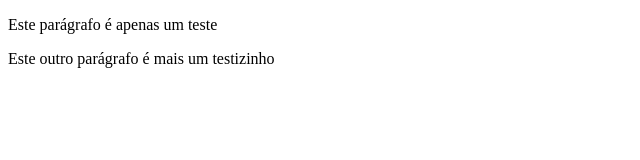
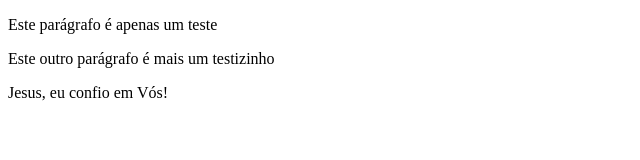
Before and after one commit to kwbarros/AulaExemplo, a plain HTML site: page index.html in a window 1280 px wide. Shown: the whole page, without its empty margins (0-640 px from the left). Drawn offline with Linux system fonts and the light colour scheme.

Commit message:
terceira versão

```diff
--- a/index.html
+++ b/index.html
@@ -9,5 +9,6 @@
 <body>
   <p>Este parágrafo é apenas um teste</p>
   <p>Este outro parágrafo é mais um testizinho</p>
+  <p>Jesus, eu confio em Vós!</p>
 </body>
 </html>
```
